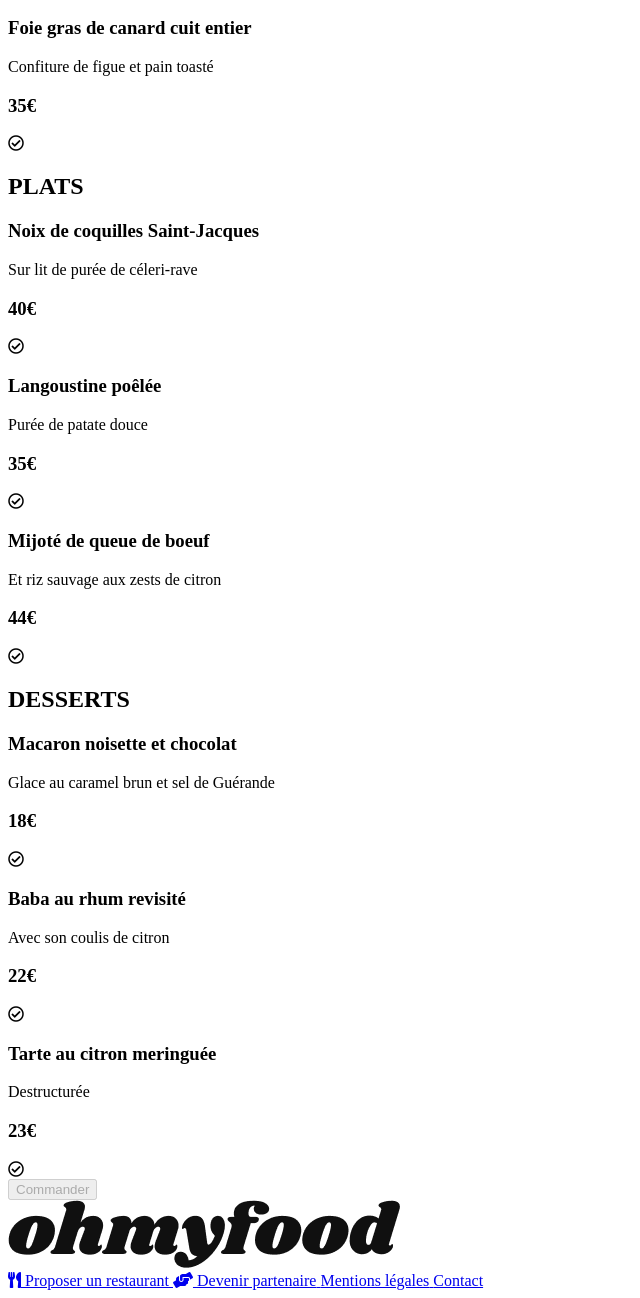
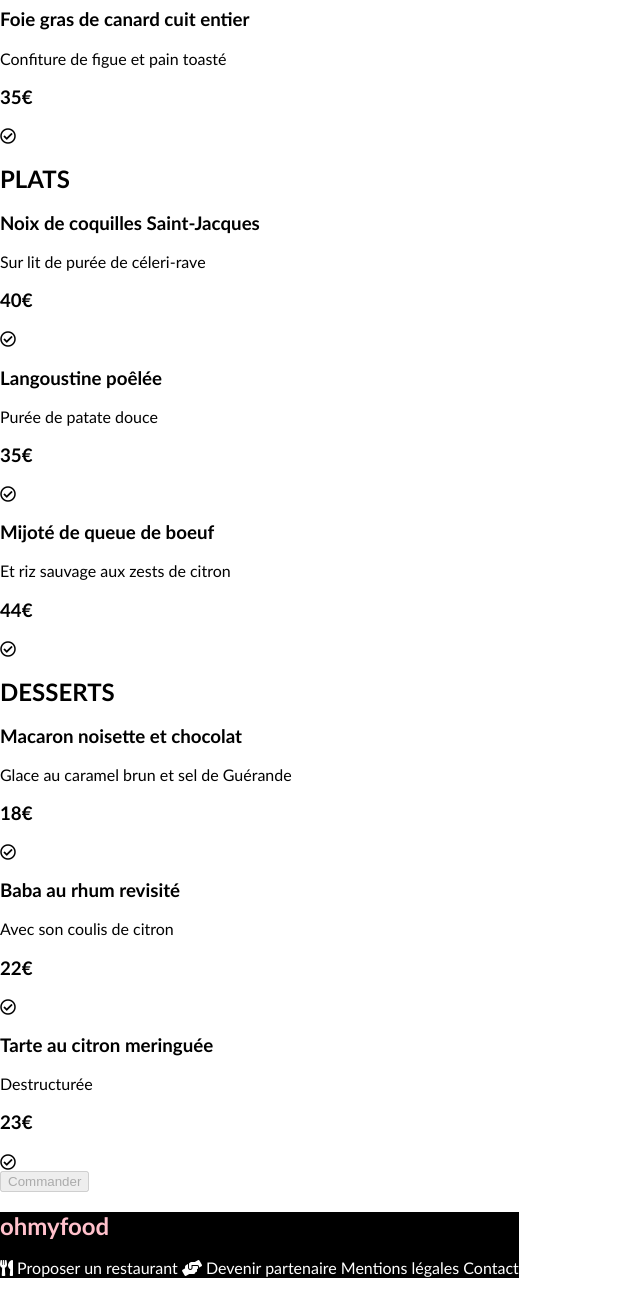
Before and after one commit to FlorenceMARTIN79/MartinFlorence_3_23062021, a website: page page-restaurant-lanoteenchantee.html in a window 1280 px wide. Shown: the part 1001-2299 px from the top of the page, without its empty margins (0-640 px from the left). Drawn offline with Linux system fonts and the light colour scheme; a web font is replaced by a local one.

Commit message:
add new sass files and first common rules

```diff
--- a/package.json
+++ b/package.json
@@ -4,7 +4,7 @@
   "description": "",
   "main": "index.js",
   "scripts": {
-    "sass": "sass --watch ./sass/main.scss:.public/css/style.css"
+    "sass": "sass --watch ./sass/main.scss:public/css/style.css"
   },
   "repository": {
     "type": "git",
--- a/page-restaurant-lanoteenchantee.html
+++ b/page-restaurant-lanoteenchantee.html
@@ -4,7 +4,7 @@
     <head>
         <meta charset="UTF-8">
         <meta name="viewport" content="width=device-width, initial-scale=1.0" />
-        <link rel="stylesheet" href="stylesheet.css" />
+        <link rel="stylesheet" href="public/css/style.css" />
         <link rel="stylesheet" href="Fonts/fontawesome-free-5.15.3-web/css/all.css" />
         <title>ohmyfood - restaurant La Note Enchantée</title>
     </head>
@@ -30,7 +30,7 @@
                                 alt="Photo du restaurant La Note Enchantée">
                     </div>
                     <div class="restaurant_comment" id="comment_lanoteenchantee">
-                        <h1 class="page-restaurant-main__title">
+                        <h1 class="font-logo">
                             La note enchantée
                         </h1>
                         <i class="far fa-heart"></i>
@@ -211,10 +211,11 @@
             </main>
 
             <footer>
-                <div class="logo" id="footer__logo">
+                <!--<div class="logo" id="footer__logo">
                     <img    src="Images/logo/ohmyfood.png"
                             alt="logo of Oh My Food">
-                </div>
+                </div>-->
+                <h2 class="font-logo">ohmyfood</h2>
                 <a href="#" class="footer__link">
                     <i class="fas fa-utensils"></i>
                     <span>Proposer un restaurant</span>
--- /dev/null
+++ b/sass/base/_commonrules.scss
@@ -0,0 +1,70 @@
+
+@font-face {
+    font-family: 'Shrikhand';
+    font-style: normal;
+    font-weight: normal;
+    src: local('Shrikhand Regular'), url('Fonts/Shrikhand/Shrikhand-Regular.woff') format('woff');
+}
+
+@font-face {
+    font-family: '2Dumb';
+    src: url('Fonts/2Dumb/2Dumb-webfont.eot');
+    src: url('Fonts/2Dumb/2Dumb-webfont.eot?#iefix') format('embedded-opentype'),
+         url('Fonts/2Dumb/2Dumb-webfont.woff2') format('woff2'),
+         url('Fonts/2Dumb/2Dumb-webfont.woff') format('woff'),
+         url('Fonts/2Dumb/2Dumb-webfont.ttf') format('truetype'),
+         url('Fonts/2Dumb/2Dumb-webfont.svg#2dumbregular') format('svg');
+    font-weight: normal;
+    font-style: normal;
+
+}
+
+
+@font-face {
+    font-family: 'robotobold';
+    src: url('Fonts/Roboto/roboto_bold_macroman/Roboto-Bold-webfont.eot');
+    src: url('Fonts/Roboto/roboto_bold_macroman/Roboto-Bold-webfont.eot?#iefix') format('embedded-opentype'),
+         url('Fonts/Roboto/roboto_bold_macroman/Roboto-Bold-webfont.woff2') format('woff2'),
+         url('Fonts/Roboto/roboto_bold_macroman/Roboto-Bold-webfont.woff') format('woff'),
+         url('Fonts/Roboto/roboto_bold_macroman/Roboto-Bold-webfont.ttf') format('truetype'),
+         url('Fonts/Roboto/roboto_bold_macroman/Roboto-Bold-webfont.svg#robotobold') format('svg');
+    font-weight: normal;
+    font-style: normal;
+}
+
+@font-face {
+    font-family: 'robotoregular';
+    src: url('Fonts/Roboto/roboto_regular_macroman/Roboto-Regular-webfont.eot');
+    src: url('Fonts/Roboto/roboto_regular_macroman/Roboto-Regular-webfont.eot?#iefix') format('embedded-opentype'),
+         url('Fonts/Roboto/roboto_regular_macroman/Roboto-Regular-webfont.woff2') format('woff2'),
+         url('Fonts/Roboto/roboto_regular_macroman/Roboto-Regular-webfont.woff') format('woff'),
+         url('Fonts/Roboto/roboto_regular_macroman/Roboto-Regular-webfont.ttf') format('truetype'),
+         url('Fonts/Roboto/roboto_regular_macroman/Roboto-Regular-webfont.svg#robotoregular') format('svg');
+    font-weight: normal;
+    font-style: normal;
+
+}
+
+*  {
+    box-sizing: border-box;
+}
+
+html {
+    line-height: 1.15;
+}
+
+body {
+    display: flex;
+    font-family: '2Dumb', 'Trebuchet MS', 'Lucida Sans Unicode', 'Lucida Grande', 'Lucida Sans', Arial, sans-serif, sans-serif;
+    margin: 0;
+}
+
+a {
+    text-decoration: none;
+    color: white;
+}
+
+.font-logo {
+    color: pink;
+    /*font-family: 'robotoregular';*/
+}
--- a/sass/layout/_footer.scss
+++ b/sass/layout/_footer.scss
@@ -0,0 +1,4 @@
+footer {
+    background-color: black;
+    color: white;
+}
--- a/sass/main.scss
+++ b/sass/main.scss
@@ -0,0 +1,4 @@
+@import "./utils/variables";
+@import "./base/commonrules";
+@import "./layout/header";
+@import "./layout/footer";
--- a/sass/utils/_variables.scss
+++ b/sass/utils/_variables.scss
@@ -0,0 +1,8 @@
+/*color variables*/
+$color-primary:#9356DC;
+$color-secondary:#FF79DA;
+$color-tertiary:#99E2D0;
+
+/*font variables*/
+$font-logo: 'Shrikhand';
+$font-text: 'robotoregular';
```
Also changed, not shown: index.html (+5 -2 lines), page-restaurant-alafrancaise.html (+5 -4 lines), page-restaurant-lapalettedugout.html (+5 -4 lines), page-restaurant-ledelicedessens.html (+5 -4 lines), public/css/style.css, 1 other file.
